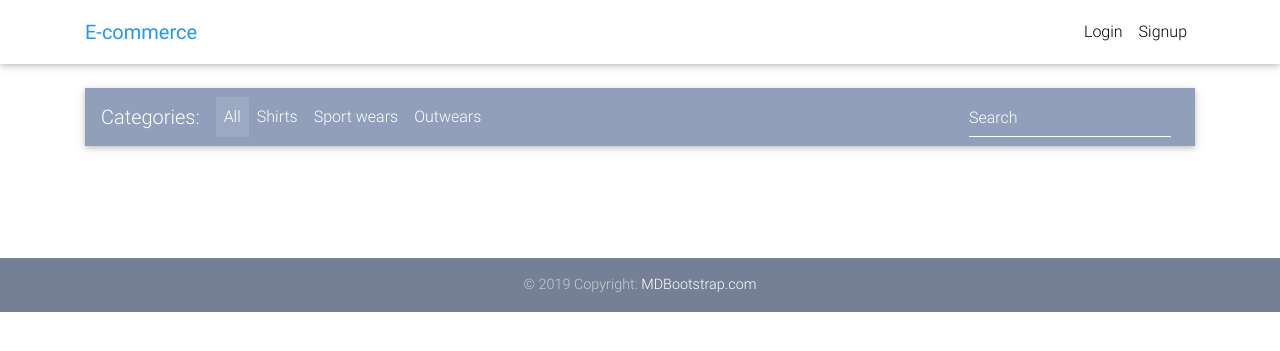
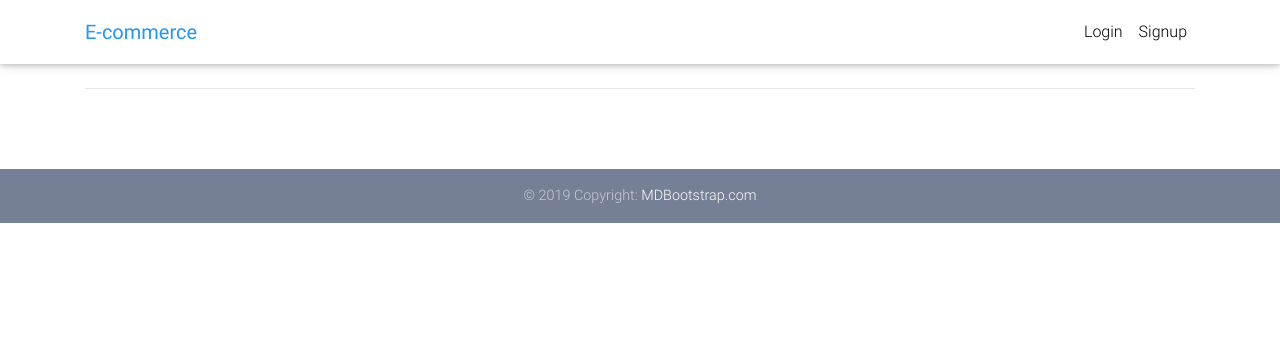
Before and after one commit to kosreharsh/Ecommerce, a Django app: page / in a window 1280 px wide. Shown: the top 351 px of the page. Run offline with Django 3.2, Linux system fonts and the light colour scheme; data that the repository does not hold is empty; some libraries are stand-ins or nearby versions.

Commit message:
cor headers added

```diff
--- a/requirements.txt
+++ b/requirements.txt
@@ -62,12 +62,12 @@ pyOpenSSL==20.0.1
 python-dateutil==2.8.1
 python-decouple==3.4
 python3-openid==3.2.0
-pytz==2021.1
+pytz @ file:///tmp/build/80754af9/pytz_1612215392582/work
 requests==2.25.1
 requests-oauthlib==1.3.0
 service-identity==18.1.0
 six==1.14.0
-sqlparse==0.4.1
+sqlparse @ file:///tmp/build/80754af9/sqlparse_1602184451250/work
 static3==0.7.0
 stripe==2.55.2
 text-unidecode==1.3
--- a/templates/account/login.html
+++ b/templates/account/login.html
@@ -16,8 +16,8 @@
 
       <!--Grid row-->
       <div class="row wow fadeIn">
-        <div class="col-1"></div>
-        <div class="col-10">
+        <div class="col-2"></div>
+        <div class="col-7">
 
 
           <form class="login text-center border border-light p-5" method="POST" action="{% url 'account_login' %}">
--- a/templates/home-page.html
+++ b/templates/home-page.html
@@ -8,51 +8,7 @@
 <main>
   <div class="container">
 
-    <!--Navbar-->
-    <nav class="navbar navbar-expand-lg navbar-dark mdb-color lighten-3 mt-3 mb-5">
-
-      <!-- Navbar brand -->
-      <span class="navbar-brand">Categories:</span>
-
-      <!-- Collapse button -->
-      <button class="navbar-toggler" type="button" data-toggle="collapse" data-target="#basicExampleNav"
-        aria-controls="basicExampleNav" aria-expanded="false" aria-label="Toggle navigation">
-        <span class="navbar-toggler-icon"></span>
-      </button>
-
-      <!-- Collapsible content -->
-      <div class="collapse navbar-collapse" id="basicExampleNav">
-
-        <!-- Links -->
-        <ul class="navbar-nav mr-auto">
-          <li class="nav-item active">
-            <a class="nav-link" href="#">All
-              <span class="sr-only">(current)</span>
-            </a>
-          </li>
-          <li class="nav-item">
-            <a class="nav-link" href="#">Shirts</a>
-          </li>
-          <li class="nav-item">
-            <a class="nav-link" href="#">Sport wears</a>
-          </li>
-          <li class="nav-item">
-            <a class="nav-link" href="#">Outwears</a>
-          </li>
-
-        </ul>
-        <!-- Links -->
-
-        <form class="form-inline">
-          <div class="md-form my-0">
-            <input class="form-control mr-sm-2" type="text" placeholder="Search" aria-label="Search">
-          </div>
-        </form>
-      </div>
-      <!-- Collapsible content -->
-
-    </nav>
-    <!--/.Navbar-->
+    <hr>
 
     <!--Section: Products v.3-->
     <section class="text-center mb-4">
@@ -94,7 +50,7 @@
               </h5>
 
               <h4 class="font-weight-bold blue-text">
-                <strong>$
+                <strong> Rs.
 
                   {{ item.get_item_price }}
 
--- a/templates/order_snippet.html
+++ b/templates/order_snippet.html
@@ -31,14 +31,14 @@
                 <h6 class="my-0">Promo code</h6>
                 <small>{{ order.coupon.code }}</small>
             </div>
-            <span class="text-success">-${{ order.coupon.amount }}</span>
+            <span class="text-success">-{{ order.coupon.amount }}</span>
         </li>
         {% endif %}
 
 
 
         <li class="list-group-item d-flex justify-content-between">
-            <span>Total (USD)</span>
+            <span>Total </span>
             <strong id="totalamount">{{ order.get_final_amount }}</strong>
         </li>
     </ul>
```
Also changed, not shown: Ecommerce/settings.py (+13 -9 lines), media/item/images/download.jpg (added), media/item/images/download_1.jpg (added), media/item/images/images_1.jpg (added), media/item/images/images_LLY0rO9.jpg (added).
